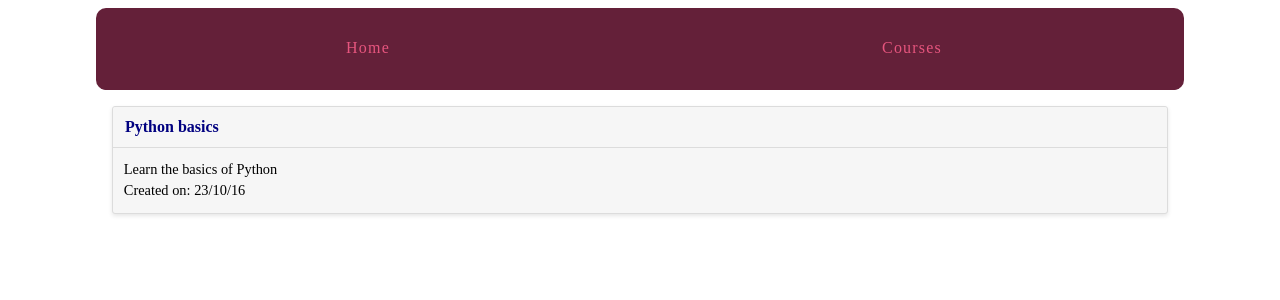
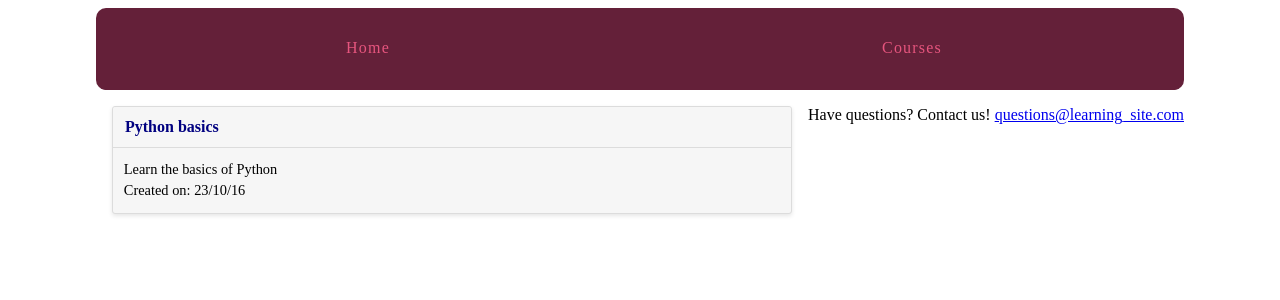
Before and after one commit to rgerhardt/Treehouse_Python_Track, a Django app: page /courses/ in a window 1280 px wide. Shown: the top 300 px of the page. Run offline with Django 3.2, Linux system fonts and the light colour scheme; data comes from the database, SQL or seed files in the repository.

Commit message:
Added a footer with a contact information

```diff
--- a/learning_site/courses/templates/courses/course_list.html
+++ b/learning_site/courses/templates/courses/course_list.html
@@ -26,7 +26,9 @@
             </div>
         </div>
     </div>
-
+    <div>
+        Have questions? Contact us! {{ email|urlize }}
+    </div>
     {% endfor %}
 </div>
 
--- a/learning_site/courses/views.py
+++ b/learning_site/courses/views.py
@@ -6,7 +6,8 @@ from .models import Course,Step
 
 def course_list(request):
     courses = Course.objects.all()
-    return render(request, 'courses/course_list.html', {'courses': courses })
+    email = 'questions@learning_site.com'
+    return render(request, 'courses/course_list.html', {'courses': courses , 'email': email})
 
 def course_detail(request, pk):
     course = get_object_or_404(Course, pk=pk)
```
